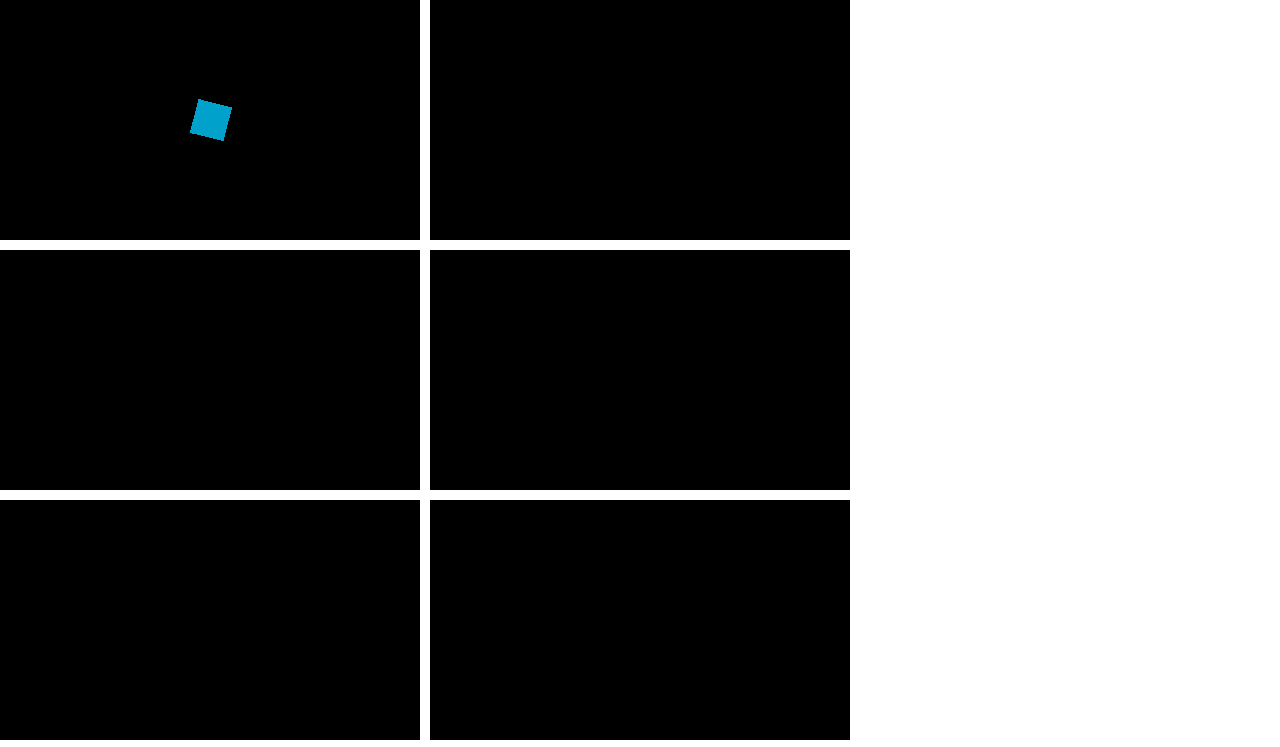
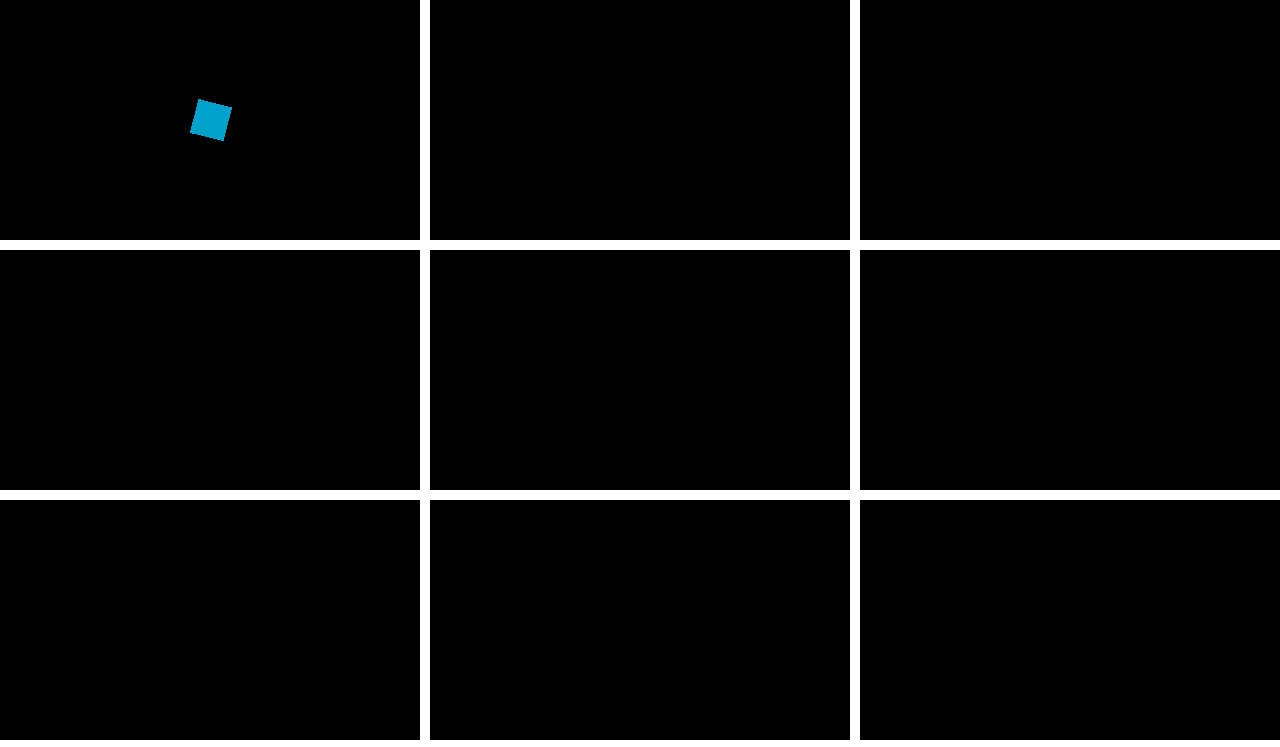
Before and after one commit to eventao/Work2017.8.17, a website: page threejs/index.html in a window 1280 px wide. Shown: the top 747 px of the page. Drawn offline with nearby package versions, Linux system fonts and the light colour scheme.

Commit message:
初始化

```diff
--- a/threejs/index.css
+++ b/threejs/index.css
@@ -3,7 +3,7 @@ body{
     padding:0;
     overflow:hidden;
     display:flex;
-    justify-content: flex-start;
+    justify-content: space-between;
     align-items:flex-start;
     align-content:flex-start;
     flex-wrap: wrap;
@@ -15,7 +15,6 @@ html,body{
 .canvas-wrapper{
     width:32.8%;
     height:30%;
-    margin-right:10px;
     margin-bottom:10px;
     background-color:#000;
 }
```
